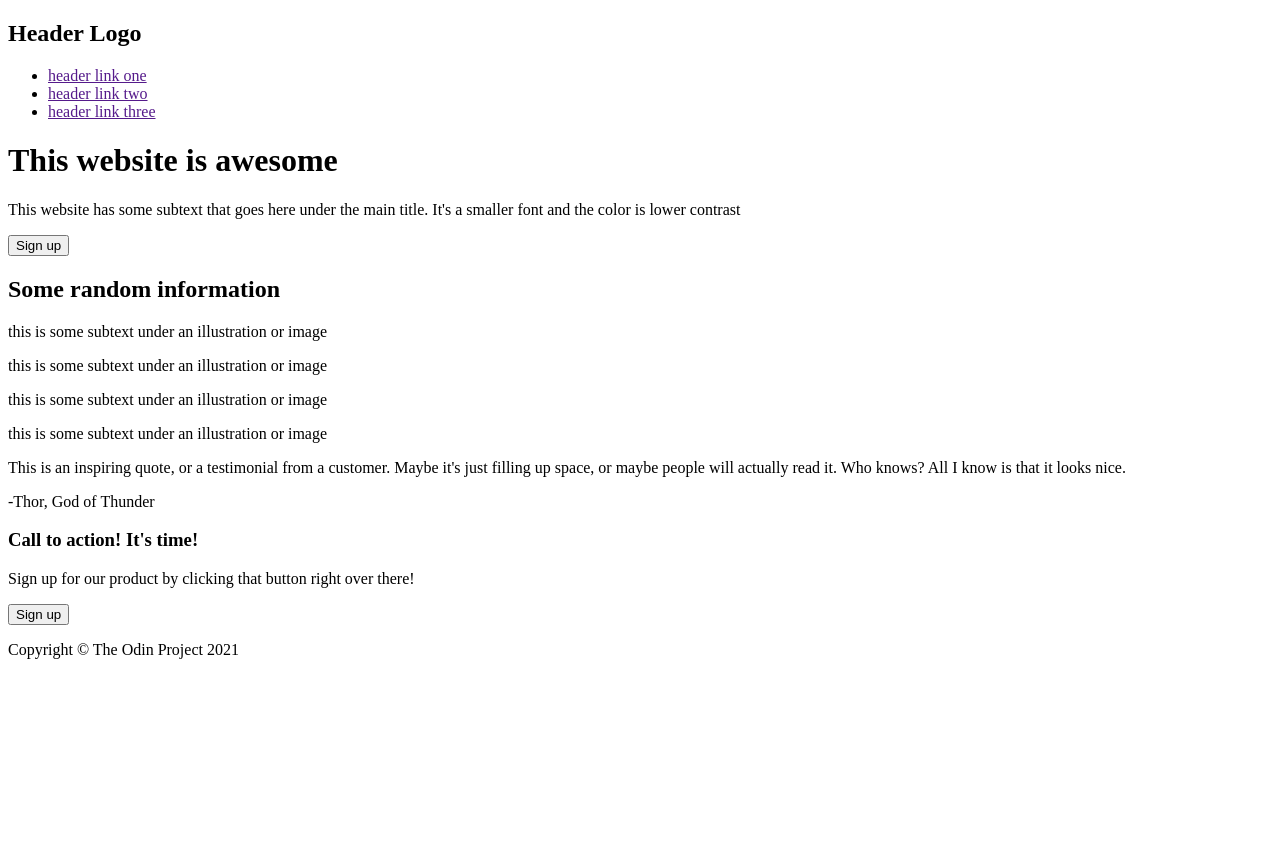
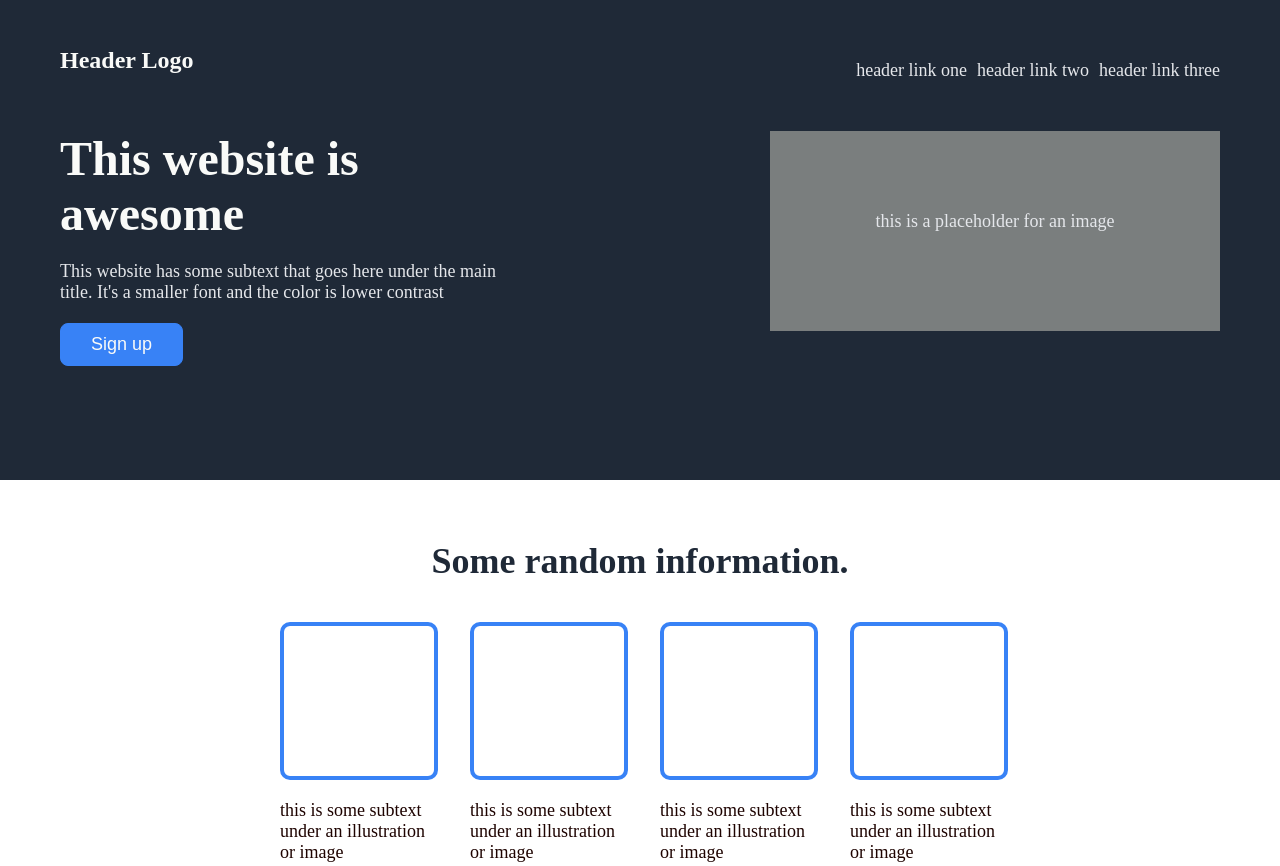
Before and after one commit to bogdan-lun-02/landing-page, a plain HTML site: page index.html in a window 1280 px wide. Shown: the top 866 px of the page. Before the commit the page ends 800 px from the top, so only its background shows below. Drawn offline with Linux system fonts and the light colour scheme.

Commit message:
Completed the landing page project

```diff
--- a/index.html
+++ b/index.html
@@ -4,6 +4,7 @@
   <meta charset="UTF-8">
   <meta name="viewport" content="width=device-width, initial-scale=1.0">
   <title>Landing Page</title>
+  <link rel="stylesheet" href="style.css">
 </head>
 <body>
   <div class="page">
@@ -11,7 +12,7 @@
     <div class="header">
 
       <div class="header-up">
-        <h2>Header Logo</Header></h2>
+        <h2 class="logo">Header Logo</Header></h2>
         <ul>
           <li><a href="">header link one</a></li>
           <li><a href="">header link two</a></li>
@@ -20,42 +21,67 @@
       </div>
 
       <div class="main-header">
+
+        <div class="main-header-left">
           <h1>This website is awesome</h1>
           <p>This website has some subtext that goes here under the main title. It's a smaller font and the color is lower contrast</p>
           <button>Sign up</button>
-        <div class="image-placeholder"></div>
+        </div>
+
+        <div class="image-placeholder">
+          <p>this is a placeholder for an image</p>
+        </div>
       </div>
 
     </div>
 
     <div class="information">
 
-      <h2>Some random information</h2>
+      <h2 class="information-headline">Some random information.</h2>
+
+      <div class="info-items">
+
+        <div class="info-item">
           <div class="info-img-placeholder"></div>
           <p>this is some subtext under an illustration or image</p>
+        </div>
 
+        <div class="info-item">
           <div class="info-img-placeholder"></div>
           <p>this is some subtext under an illustration or image</p>
+        </div>
 
+        <div class="info-item">
           <div class="info-img-placeholder"></div>
           <p>this is some subtext under an illustration or image</p>
+        </div>
 
+        <div class="info-item">
           <div class="info-img-placeholder"></div>
           <p>this is some subtext under an illustration or image</p>
+        </div>
+
+
+
+      </div>
+
+
 
     </div>
 
     <div class="quote-section">
       <div class="quote">
-        <p>This is an inspiring quote, or a testimonial from a customer. Maybe it's just filling up space, or maybe people will actually read it. Who knows? All I know is that it looks nice.</p>
-        <p>-Thor, God of Thunder</p>
+        <p class="quote-text">This is an inspiring quote, or a testimonial from a customer. Maybe it's just filling up space, or maybe people will actually read it. Who knows? All I know is that it looks nice.</p>
+        <p class="thor">-Thor, God of Thunder</p>
       </div>
     </div>
 
     <div class="call-section">
       <div class="call">
+        <div class="call-text">
           <h3>Call to action! It's time!</h3>
           <p>Sign up for our product by clicking that button right over there!</p>
+        </div>
         <button>Sign up</button>
       </div>
     </div>
--- /dev/null
+++ b/style.css
@@ -0,0 +1,201 @@
+* {
+  padding: 0;
+  margin: 0;
+}
+
+body {
+ width: 100%;
+ height: 100%;
+}
+
+.header {
+  padding: 40px 60px;
+  height: 400px;
+  width: auto;
+  background-color: #1f2937;
+}
+
+.header-up {
+  display: flex;
+  justify-content: space-between;
+  align-items: center;
+}
+
+.header-up .logo {
+  font-size: 24px;
+  color: #f9faf8;
+}
+
+.header-up ul {
+  list-style-type: none;
+  margin-top: 20px;
+
+  display: flex;
+  gap: 10px;
+}
+
+.header-up ul li a {
+  font-size: 18px;
+  color: #e5e7eb;
+  text-decoration: none;
+}
+
+.main-header {
+  height: 300px;
+  display: flex;
+  justify-content: space-between;
+  align-items: center;
+}
+
+.main-header-left {
+  height: 200px;
+  width: 450px;
+}
+
+.main-header-left h1 {
+  font-size: 48px;
+  font-weight: 900;
+  color: #f9faf8;
+  margin-bottom: 20px;
+}
+
+.main-header-left p, .image-placeholder p {
+  font-size: 18px;
+  color: #e5e7eb;
+  margin-bottom: 20px;
+}
+
+.image-placeholder {
+  height: 200px;
+  width: 450px;
+  background-color: #7a7e7e;
+
+  display: flex;
+  justify-content: center;
+  align-items: center;
+}
+
+button {
+  font-size: 18px;
+  background-color: #3882f6;
+  color: #f9faf8;
+  padding: 10px 30px;
+  border: 1px #3882f6 solid;
+  border-radius: 8px;
+}
+
+.information {
+  padding: 40px 60px;
+  height: 400px;
+  width: auto;
+}
+
+.information-headline {
+  margin: 20px auto;
+  text-align: center;
+
+  color: #1f2937;
+  font-size: 36px;
+  font-weight: 900;
+}
+
+.info-items {
+  margin-top: 40px;
+
+  display: flex;
+  justify-content: center;
+  gap: 40px;
+}
+
+.info-item {
+  height: 200px;
+  width: 150px;
+}
+
+.info-img-placeholder {
+  height: 150px;
+  width: 150px;
+
+  border: 4px #3882f6 solid;
+  border-radius: 10px;
+}
+
+.info-item p {
+  margin-top: 20px;
+  color: #1e0300;
+  font-size: 18px;
+}
+
+.quote-section {
+  height: 400px;
+  width: auto;
+  background-color: #e5e7eb;
+  display: flex;
+  justify-content: center;
+  align-items: center;
+}
+
+.quote {
+  height: 300px;
+  width: 800px;
+  text-align: center;
+
+  display: flex;
+  justify-content: center;
+  align-items: center;
+  flex-flow: column wrap;
+}
+
+.quote-text {
+  font-size: 36px;
+  font-weight: light;
+  font-style: italic;
+}
+
+.thor {
+  font-size: 24px;
+  font-weight: bold;
+  align-self: flex-end;
+}
+
+.call-section {
+  height: 400px;
+  display: flex;
+  justify-content: center;
+  align-items: center;
+}
+
+.call {
+  width: 1000px;
+  height: 150px;
+  background-color: #3882f6;
+  border-radius: 10px;
+
+  display: flex;
+  justify-content: space-around;
+  align-items: center;
+}
+
+.call-text h3 {
+  color: #f9faf8;
+  font-size: 24px;
+}
+
+.call-text p {
+  color:#f9faf8;
+  font-size: 18px;
+}
+
+.call button {
+  border: 1px #f9faf8 solid;
+}
+
+.footer {
+  height: 100px;
+  background-color: #1f2937;
+  display: flex;
+  justify-content: center;
+  align-items: center;
+  color:#f9faf8;
+  font-size: 18px;
+}
```
Lines whose indentation alone changed are shown as unchanged.
